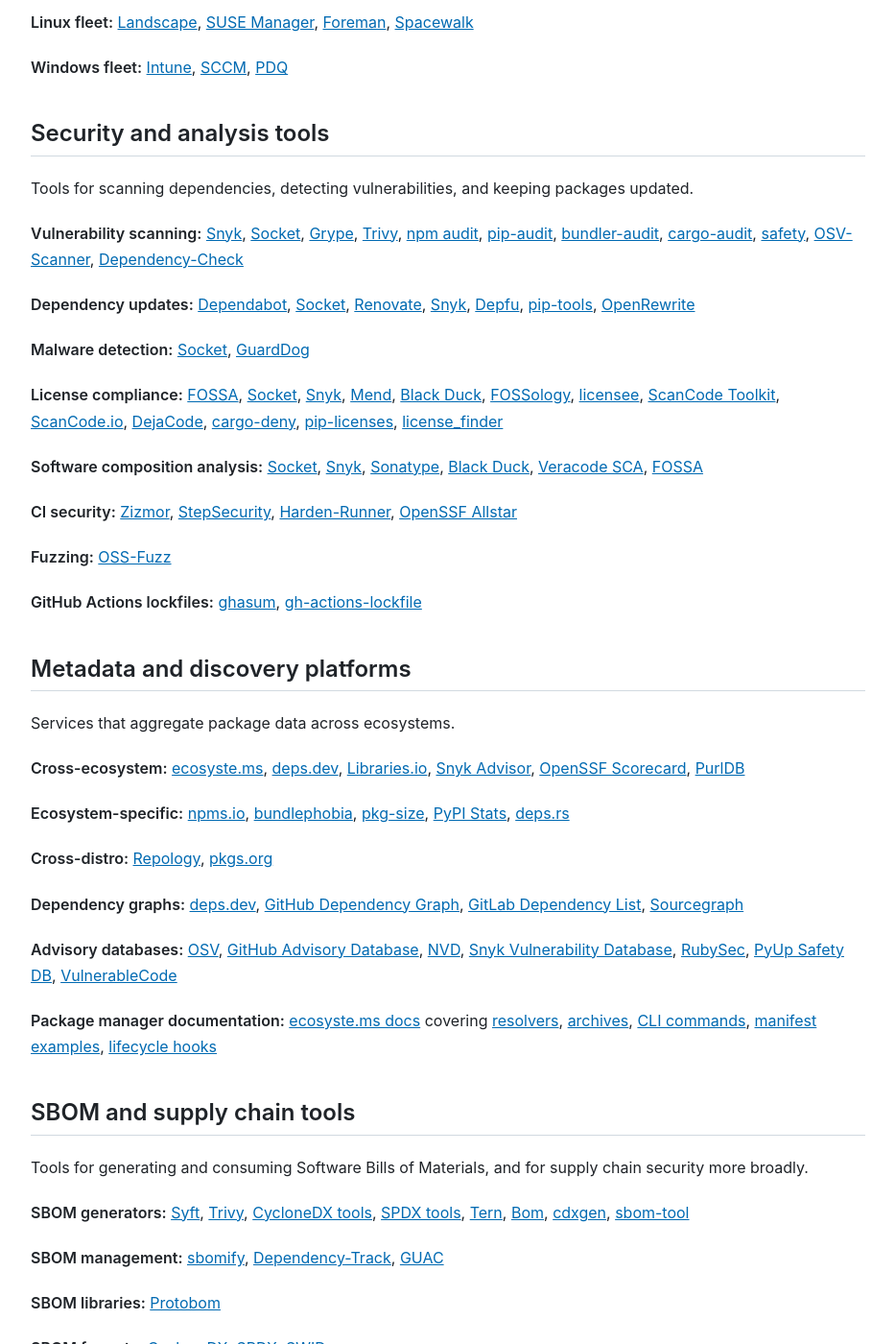
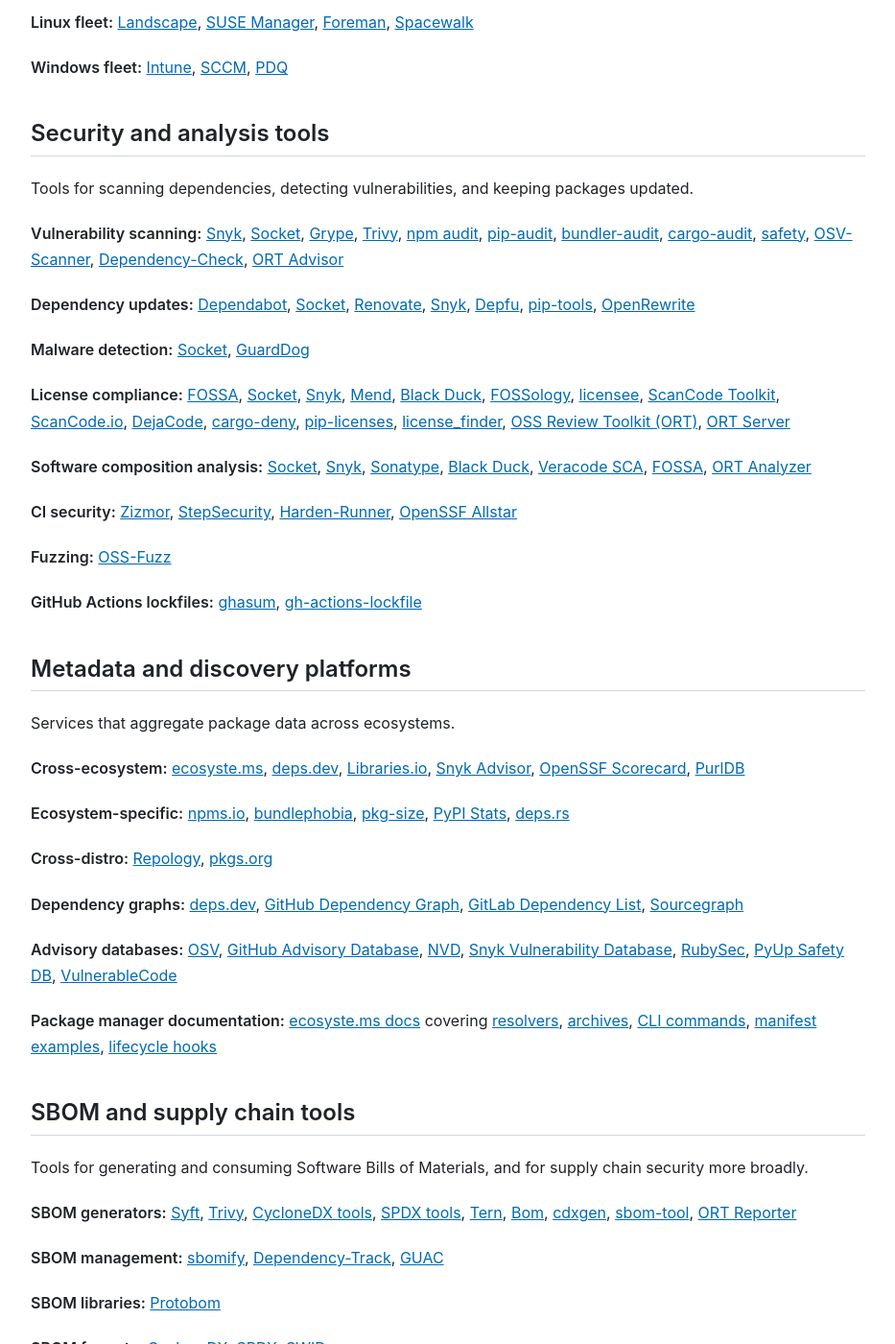
Before and after one commit to andrew/nesbitt.io, a Jekyll site: the page built from _posts/2026-01-03-the-package-management-landscape.md, in a window 1280 px wide and 1400 px high, scrolled down 6570 px. Shown: the whole window at 96% size, without its empty margins (173-1106 px from the left). Built offline with Jekyll 4.4.1, drawn with Linux system fonts in a browser that asks for light colours; comment, search, counter and statistics services are not loaded.

Commit message:
Add the various ORT tools to the respective sections

```diff
--- a/_posts/2026-01-03-the-package-management-landscape.md
+++ b/_posts/2026-01-03-the-package-management-landscape.md
@@ -259,15 +259,15 @@
 
 Tools for scanning dependencies, detecting vulnerabilities, and keeping packages updated.
 
-**Vulnerability scanning:** [Snyk](https://snyk.io), [Socket](https://socket.dev), [Grype](https://github.com/anchore/grype), [Trivy](https://trivy.dev), [npm audit](https://docs.npmjs.com/cli/commands/npm-audit), [pip-audit](https://github.com/pypa/pip-audit), [bundler-audit](https://github.com/rubysec/bundler-audit), [cargo-audit](https://github.com/rustsec/rustsec), [safety](https://github.com/pyupio/safety), [OSV-Scanner](https://google.github.io/osv-scanner/), [Dependency-Check](https://owasp.org/www-project-dependency-check/)
+**Vulnerability scanning:** [Snyk](https://snyk.io), [Socket](https://socket.dev), [Grype](https://github.com/anchore/grype), [Trivy](https://trivy.dev), [npm audit](https://docs.npmjs.com/cli/commands/npm-audit), [pip-audit](https://github.com/pypa/pip-audit), [bundler-audit](https://github.com/rubysec/bundler-audit), [cargo-audit](https://github.com/rustsec/rustsec), [safety](https://github.com/pyupio/safety), [OSV-Scanner](https://google.github.io/osv-scanner/), [Dependency-Check](https://owasp.org/www-project-dependency-check/), [ORT Advisor](https://oss-review-toolkit.org/ort/#advisor)
 
 **Dependency updates:** [Dependabot](https://github.com/dependabot), [Socket](https://socket.dev), [Renovate](https://www.mend.io/renovate/), [Snyk](https://snyk.io), [Depfu](https://depfu.com), [pip-tools](https://github.com/jazzband/pip-tools), [OpenRewrite](https://github.com/openrewrite/rewrite)
 
 **Malware detection:** [Socket](https://socket.dev), [GuardDog](https://github.com/DataDog/guarddog)
 
-**License compliance:** [FOSSA](https://fossa.com), [Socket](https://socket.dev), [Snyk](https://snyk.io), [Mend](https://www.mend.io), [Black Duck](https://www.synopsys.com/software-integrity/security-testing/software-composition-analysis.html), [FOSSology](https://www.fossology.org), [licensee](https://github.com/licensee/licensee), [ScanCode Toolkit](https://github.com/aboutcode-org/scancode-toolkit), [ScanCode.io](https://github.com/aboutcode-org/scancode.io), [DejaCode](https://github.com/aboutcode-org/dejacode), [cargo-deny](https://github.com/EmbarkStudios/cargo-deny), [pip-licenses](https://github.com/raimon49/pip-licenses), [license_finder](https://github.com/pivotal/LicenseFinder)
+**License compliance:** [FOSSA](https://fossa.com), [Socket](https://socket.dev), [Snyk](https://snyk.io), [Mend](https://www.mend.io), [Black Duck](https://www.synopsys.com/software-integrity/security-testing/software-composition-analysis.html), [FOSSology](https://www.fossology.org), [licensee](https://github.com/licensee/licensee), [ScanCode Toolkit](https://github.com/aboutcode-org/scancode-toolkit), [ScanCode.io](https://github.com/aboutcode-org/scancode.io), [DejaCode](https://github.com/aboutcode-org/dejacode), [cargo-deny](https://github.com/EmbarkStudios/cargo-deny), [pip-licenses](https://github.com/raimon49/pip-licenses), [license_finder](https://github.com/pivotal/LicenseFinder), [OSS Review Toolkit (ORT)](https://oss-review-toolkit.org/), [ORT Server](https://eclipse-apoapsis.github.io/ort-server/)
 
-**Software composition analysis:** [Socket](https://socket.dev), [Snyk](https://snyk.io), [Sonatype](https://www.sonatype.com), [Black Duck](https://www.synopsys.com/software-integrity/security-testing/software-composition-analysis.html), [Veracode SCA](https://www.veracode.com/products/software-composition-analysis), [FOSSA](https://fossa.com)
+**Software composition analysis:** [Socket](https://socket.dev), [Snyk](https://snyk.io), [Sonatype](https://www.sonatype.com), [Black Duck](https://www.synopsys.com/software-integrity/security-testing/software-composition-analysis.html), [Veracode SCA](https://www.veracode.com/products/software-composition-analysis), [FOSSA](https://fossa.com), [ORT Analyzer](https://oss-review-toolkit.org/ort/#analyzer)
 
 **CI security:** [Zizmor](https://docs.zizmor.sh/), [StepSecurity](https://www.stepsecurity.io), [Harden-Runner](https://github.com/step-security/harden-runner), [OpenSSF Allstar](https://github.com/ossf/allstar)
 
@@ -295,7 +295,7 @@
 
 Tools for generating and consuming Software Bills of Materials, and for supply chain security more broadly.
 
-**SBOM generators:** [Syft](https://github.com/anchore/syft), [Trivy](https://trivy.dev), [CycloneDX tools](https://cyclonedx.org/tool-center/), [SPDX tools](https://spdx.dev/use/tools/), [Tern](https://github.com/tern-tools/tern), [Bom](https://github.com/kubernetes-sigs/bom), [cdxgen](https://github.com/CycloneDX/cdxgen), [sbom-tool](https://github.com/microsoft/sbom-tool)
+**SBOM generators:** [Syft](https://github.com/anchore/syft), [Trivy](https://trivy.dev), [CycloneDX tools](https://cyclonedx.org/tool-center/), [SPDX tools](https://spdx.dev/use/tools/), [Tern](https://github.com/tern-tools/tern), [Bom](https://github.com/kubernetes-sigs/bom), [cdxgen](https://github.com/CycloneDX/cdxgen), [sbom-tool](https://github.com/microsoft/sbom-tool), [ORT Reporter](https://oss-review-toolkit.org/ort/#reporter)
 
 **SBOM management:** [sbomify](https://github.com/sbomify/sbomify), [Dependency-Track](https://dependencytrack.org), [GUAC](https://guac.sh)
 
@@ -309,7 +309,7 @@
 
 **Reproducible builds:** [Reproducible Builds](https://reproducible-builds.org), [oss-rebuild](https://github.com/google/oss-rebuild), [rebuilderd](https://github.com/kpcyrd/rebuilderd), [diffoscope](https://diffoscope.org)
 
-**Policy enforcement:** [OPA](https://www.openpolicyagent.org)/[Gatekeeper](https://open-policy-agent.github.io/gatekeeper/), [Kyverno](https://kyverno.io), [ratify](https://github.com/ratify-project/ratify)
+**Policy enforcement:** [OPA](https://www.openpolicyagent.org)/[Gatekeeper](https://open-policy-agent.github.io/gatekeeper/), [Kyverno](https://kyverno.io), [ratify](https://github.com/ratify-project/ratify), [ORT Evaluator](https://oss-review-toolkit.org/ort/#evaluator)
 
 ## Trusted publishing
 
```
